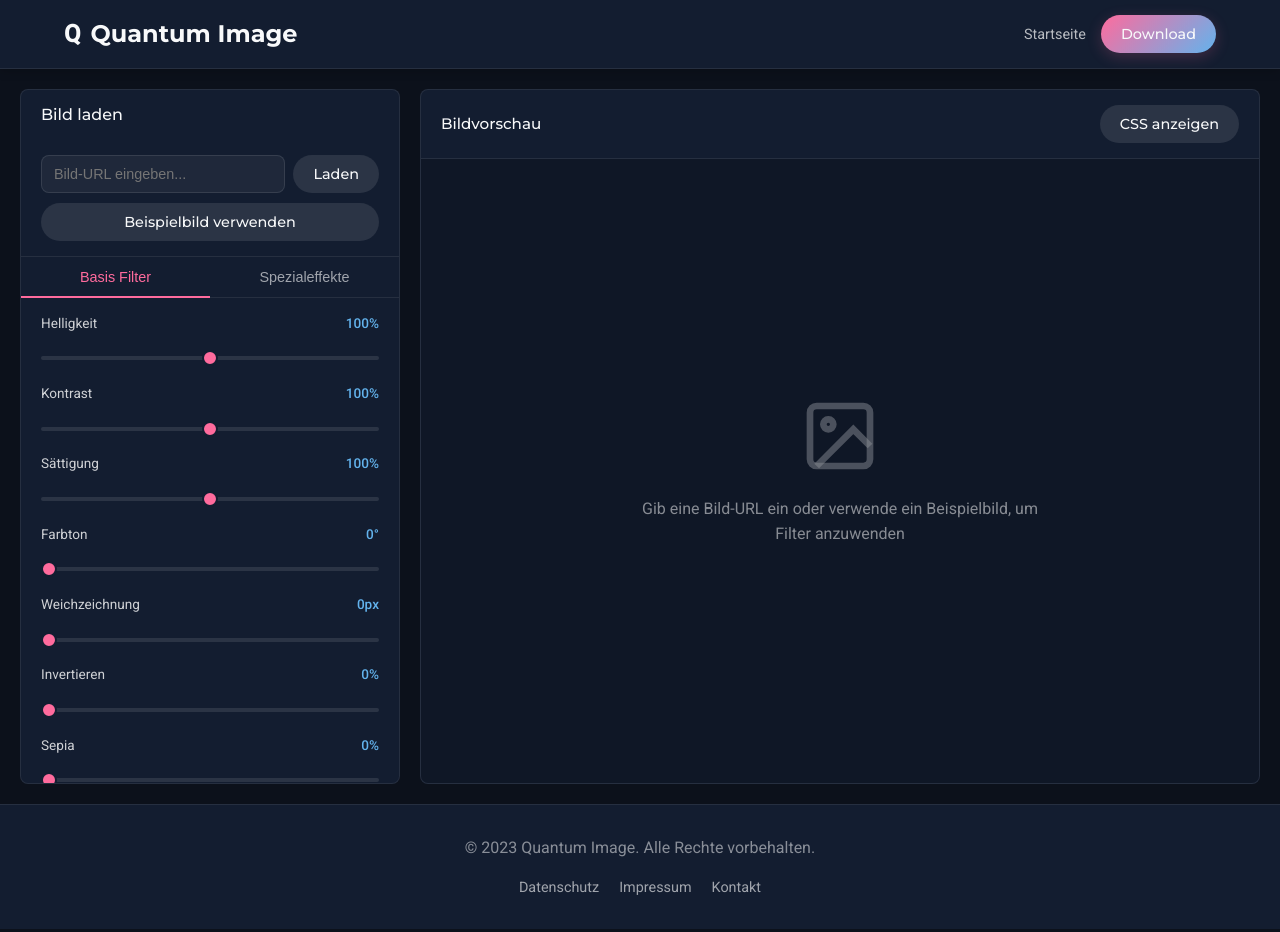
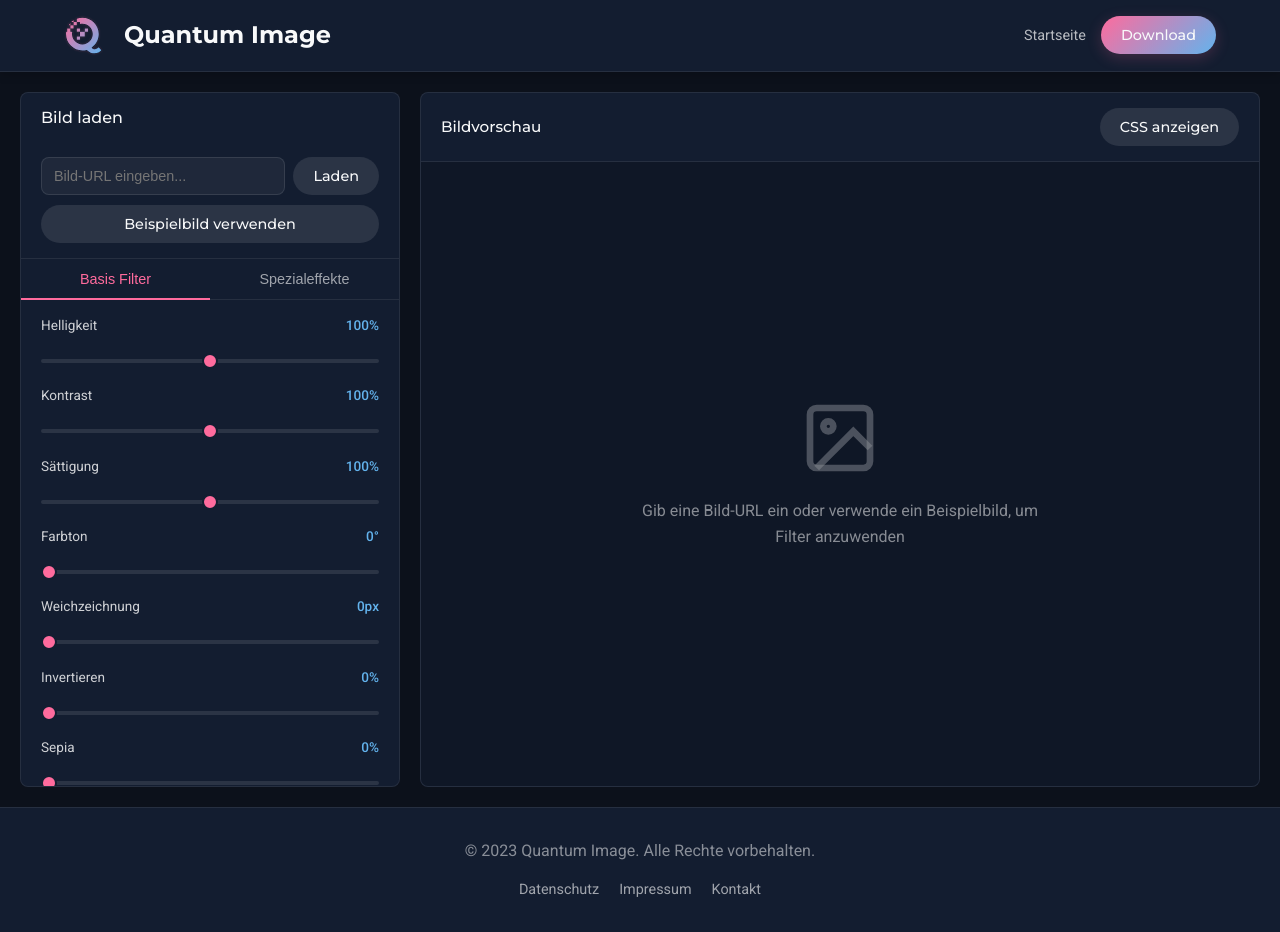
Before and after one commit to Sion7-ai/quantum-image, a plain HTML site: page app.html in a window 1280 px wide. Drawn offline with Linux system fonts and the light colour scheme.

Commit message:
app.html

```diff
--- a/app.html
+++ b/app.html
@@ -51,10 +51,10 @@
 </head>
 <body class="app-interface">
     <header class="header app-header">
-        <a href="index.html" class="logo" aria-label="Zur Startseite">
-            <div class="logo-icon" aria-hidden="true">Q</div>
-            <span class="logo-text">Quantum Image</span>
-        </a>
+        <a href="index.html" class="logo">
+    <img src="Quantum_Image_Logo.svg" alt="Quantum Image Logo" width="40" height="40" style="margin-right: 10px;">
+    <span class="logo-text">Quantum Image</span>
+</a>
 
         <div class="user-menu">
             <a href="index.html">Startseite</a>
```
